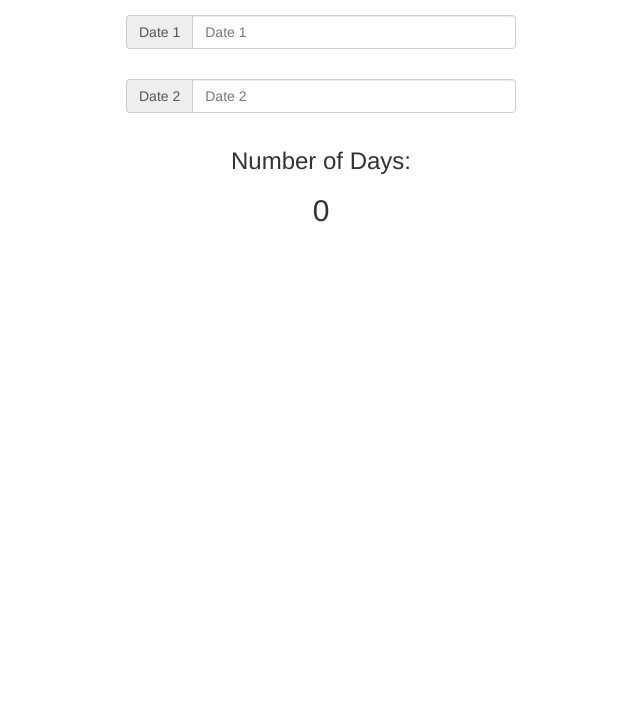
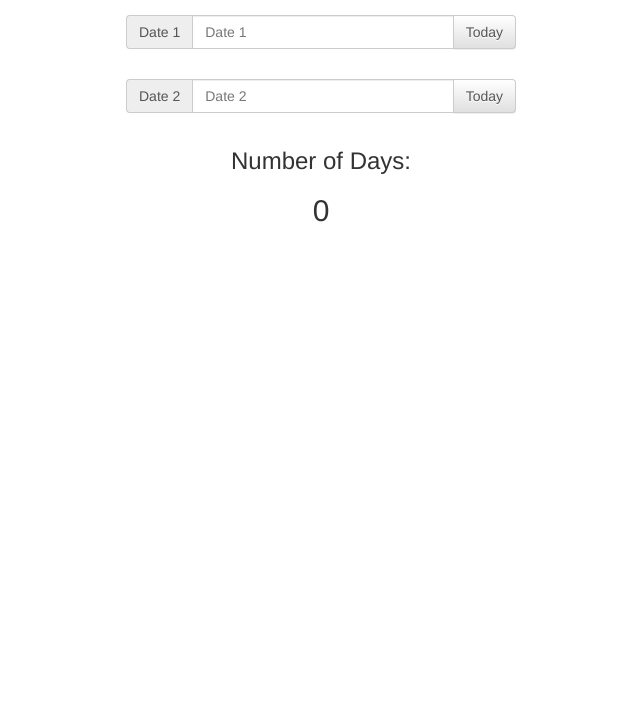
Before and after one commit to xinbenlv-just-learning/DaysBetween, a plain HTML site: page index.html in a window 1280 px wide. Shown: the top 718 px of the page, without its empty margins (319-959 px from the left). Drawn offline with Linux system fonts and the light colour scheme.

Commit message:
Add today button

```diff
--- a/index.html
+++ b/index.html
@@ -26,6 +26,7 @@
         <div class="date input-group col-lg-4 col-lg-offset-4 col-md-4 col-md-offset-4 col-sm-4 col-sm-offset-4 col-xs-12">
             <span class="input-group-addon">Date 1</span>
             <input type="text" class="form-control" placeholder="Date 1" id="datepicker1">
+            <div id="btnSetToday1" class="input-group-addon btn btn-default">Today</div>
         </div>
 
 
@@ -34,6 +35,7 @@
         <div class="date input-group col-lg-4 col-lg-offset-4 col-md-4 col-md-offset-4 col-sm-4 col-sm-offset-4 col-xs-12">
             <span class="input-group-addon">Date 2</span>
             <input type="text" class="form-control" placeholder="Date 2" id="datepicker2">
+            <div id="btnSetToday2" class="input-group-addon btn btn-default">Today</div>
         </div>
 
     </div>
```
